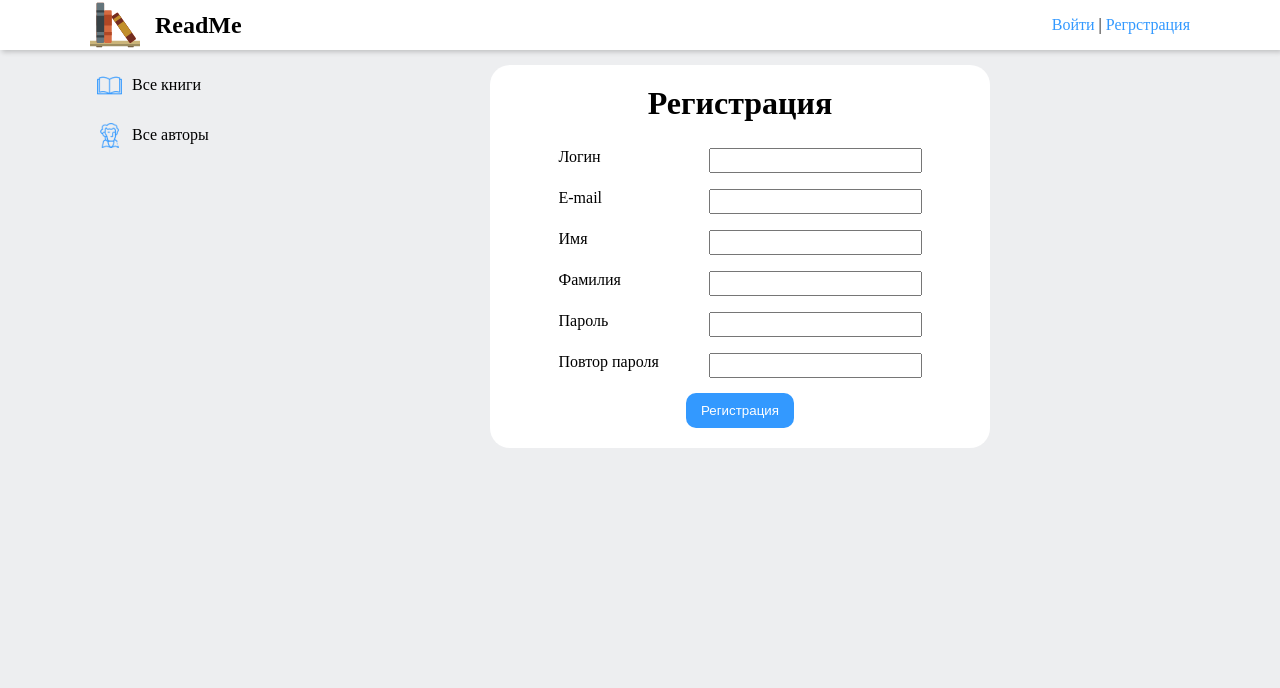
After one commit to buzzakka/Django_Library, a Django app: page /users/register/ in a window 1280 px wide. The commit adds this page. Shown: the top 688 px of the page. Run offline with Django 4.2, Linux system fonts and the light colour scheme; some web fonts are replaced.

```diff
--- a/ReadMe/Catalog/static/Catalog/css/style.css
+++ b/ReadMe/Catalog/static/Catalog/css/style.css
@@ -261,3 +261,23 @@
 .authorization-form form {
     text-align: center;
 }
+
+.pagination {
+    display: flex;
+    margin: 0 auto;
+    align-items: center;
+    justify-content: center;
+}
+
+.page-num {
+    display: inline-block;
+    width: 50px;
+    height: 50px;
+    margin-right: 15px;
+    color: #3399FF;
+    font-size: 17px;
+}
+
+.page-num-selected {
+
+}
--- a/ReadMe/Catalog/templates/catalog/base.html
+++ b/ReadMe/Catalog/templates/catalog/base.html
@@ -1,4 +1,5 @@
 {% load static %}
+{% load catalog_tags %}
 
 <!DOCTYPE html>
 <html lang="en">
@@ -30,7 +31,10 @@
                     {% if user.is_authenticated %}
                         <p>{{ user.username }} | <a href="{% url 'users:logout' %}" class="logout underline-link">Выйти</a></p>
                     {% else %}
-                        <a href="{% url 'users:login' %}" class="login underline-link">Войти</a>
+                        <p>
+                            <a href="{% url 'users:login' %}" class="login underline-link">Войти</a> |
+                            <a href="{% url 'users:register' %}" class="login underline-link">Регрстрация</a>
+                        </p>
                     {% endif %}
                 </div>
             </div>
@@ -58,14 +62,17 @@
                                 <span>Моя полка</span>
                             </li>
                         </a>
+                        {% if request.user|has_group:"staff" %}
                         <a href="{% url 'add_book' %}" class=""><li>Добавить книгу</li></a>
                         <a href="{% url 'add_author' %}" class=""><li>Добавить автора</li></a>
                         <a href="{% url 'add_genre' %}" class=""><li>Добавить жанр</li></a>
+                        {% endif %}
                         {% endif %}
                     </ul>
                 </div>
                 <div class="content">
                     {% block content %}{% endblock %}
+                    {% include "catalog/common/paginator.html" %}
                 </div>
             </div>
         </main>
--- a/ReadMe/Catalog/templates/catalog/books/book_detail.html
+++ b/ReadMe/Catalog/templates/catalog/books/book_detail.html
@@ -1,13 +1,16 @@
 {% extends "catalog/base.html" %}
 {% load static %}
+{% load catalog_tags %}
 
 {% block content %}
 
 <div class="post-object big-object book">
     <h1>
         {{ book.title }}
+        {% if request.user|has_group:"staff" %}
         <a href="{% url 'edit_book' slug=book.slug %}" class="edit-object">[Редактировать]</a>
         <a href="{% url 'delete_book' slug=book.slug %}" class="edit-object">[Удалить]</a>
+        {% endif %}
     </h1>
     <div class="big-object__info">
         <div>
--- a/ReadMe/Catalog/urls.py
+++ b/ReadMe/Catalog/urls.py
@@ -5,16 +5,16 @@
 
 urlpatterns = [
     path("", views.Index.as_view(), name="index"),
-    re_path(r"^books/$", views.BookListView.as_view(), name="books"),
-    path("book/<slug:slug>", views.BookDetailView.as_view(), name="book_detail"),
     re_path(r"^authors/$", views.AuthorListView.as_view(), name="authors"),
+    path("authors/add_author", views.AddAuthor.as_view(), name="add_author"),
     path("author/<slug:slug>", views.AuthorDetailView.as_view(), name="author_detail"),
-    path("authors/add_author", views.AddAuthor.as_view(), name="add_author"),
     path("author/<slug:slug>/edit", views.EditAuthor.as_view(), name="edit_author"),
     path("author/<slug:slug>/delete", views.DeleteAuthor.as_view(), name="delete_author"),
 
+    re_path(r"^books/$", views.BookListView.as_view(), name="books"),
     path("books/add_book", views.AddBook.as_view(), name="add_book"),
     path("books/add_genre", views.AddGenre.as_view(), name="add_genre"),
+    path("book/<slug:slug>", views.BookDetailView.as_view(), name="book_detail"),
     path("book/<slug:slug>/edit", views.EditBook.as_view(), name="edit_book"),
     path("book/<slug:slug>/delete", views.DeleteBook.as_view(), name="delete_book"),
 
--- a/ReadMe/ReadMe/settings.py
+++ b/ReadMe/ReadMe/settings.py
@@ -125,3 +125,8 @@
 # https://docs.djangoproject.com/en/4.2/ref/settings/#default-auto-field
 
 DEFAULT_AUTO_FIELD = 'django.db.models.BigAutoField'
+
+AUTHENTICATION_BACKENDS = [
+    "django.contrib.auth.backends.ModelBackend",
+    'users.authentication.EmailAuthBackend',
+]
--- a/ReadMe/users/forms.py
+++ b/ReadMe/users/forms.py
@@ -1,5 +1,28 @@
 from django import forms
+from django.contrib.auth import get_user_model
+from django.contrib.auth.forms import UserCreationForm
 
 class LoginUserForm(forms.Form):
-    username = forms.CharField(label="Логин", widget=forms.TextInput(attrs={'class': 'form-input'}))
-    password = forms.CharField(label="Пароль", widget=forms.PasswordInput(attrs={'class': 'form-input'}))
+    username = forms.CharField(label="Логин", widget=forms.TextInput())
+    password = forms.CharField(label="Пароль", widget=forms.PasswordInput())
+
+
+class RegisterUserForm(UserCreationForm):
+    username = forms.CharField(label="Логин")
+    password1 = forms.CharField(label="Пароль", widget=forms.PasswordInput())
+    password2 = forms.CharField(label="Повтор пароля", widget=forms.PasswordInput())
+
+    class Meta:
+        model = get_user_model()
+        fields = ['username', 'email', 'first_name', 'last_name', 'password1', 'password2']
+        labels = {
+            'email': 'E-mail',
+            'first_name': 'Имя',
+            'second_name': 'Фамилия',
+        }
+
+    def clean_email(self):
+        email = self.cleaned_data['email']
+        if get_user_model().objects.filter(email=email).exists():
+            raise forms.ValidationError('Пользователь с таким E-mail уже существует')
+        return email
--- /dev/null
+++ b/ReadMe/users/templates/users/register.html
@@ -0,0 +1,19 @@
+{% extends "catalog/base.html" %}
+
+{% block content %}
+<div class="post-object authorization-form">
+<h1>Регистрация</h1>
+
+<form method="post">
+    {% csrf_token %}
+    <input type="hidden" name="next" value="{{ next }}">
+    <div class="form-error">{{ form.non_field_error }}</div>
+    {% for f in form %}
+    <p><label for="form-label" for="{{ f.id_for_label }}">{{ f.label }}</label>{{ f }}</p>
+    <div class="form-error">{{ f.errors }}</div>
+    {% endfor %}
+    <button type="submit" class="button">Регистрация</button>
+</form>
+</div>
+
+{% endblock %}
--- a/ReadMe/users/urls.py
+++ b/ReadMe/users/urls.py
@@ -6,4 +6,5 @@
 urlpatterns = [
     path("login/", views.LoginUser.as_view(), name="login"),
     path("logout/", views.logout_user, name="logout"),
+    path("register/", views.RegisterUser.as_view(), name="register"),
 ]
--- a/ReadMe/users/views.py
+++ b/ReadMe/users/views.py
@@ -3,7 +3,9 @@
 from django.contrib.auth.forms import AuthenticationForm
 from django.shortcuts import render, HttpResponseRedirect, HttpResponse
 from django.urls import reverse_lazy
-from .forms import LoginUserForm
+from django.views.generic import CreateView
+
+from .forms import RegisterUserForm
 
 
 class LoginUser(LoginView):
@@ -14,20 +16,25 @@
     def get_success_url(self) -> str:
         return reverse_lazy('index')
 
+class RegisterUser(CreateView):
+    form_class = RegisterUserForm
+    template_name = 'users/register.html'
+    extra_context = {'title': 'Регистрация'}
 
-# def login_user(request):
+    def get_success_url(self) -> str:
+        return reverse_lazy('index')
+
+# def register(request):
 #     if request.method == 'POST':
-#         form = LoginUserForm(request.POST)
+#         form = RegisterUserForm(request.POST)
 #         if form.is_valid():
-#             cd = form.cleaned_data
-#             user = authenticate(request, username=cd['username'], password=cd['password'])
-
-#             if user and user.is_active:
-#                 login(request, user)
-#                 return HttpResponseRedirect(reverse_lazy('index'))
+#             user = form.save(commit=False)
+#             user.set_password(form.cleaned_data['password'])
+#             user.save()
+#             return render(request, 'users/register_done.html')
 #     else:
-#         form = LoginUserForm()
-#     return render(request, 'users/login.html', {'form': form})
+#         form = RegisterUserForm()
+#     return render(request, 'users/register.html', {'form': form})
 
 
 def logout_user(request):
```
Also changed, not shown: ReadMe/Catalog/templates/catalog/authors/author_detail.html (+5 -2 lines), ReadMe/Catalog/templates/catalog/common/paginator.html (+0 -18 lines), ReadMe/Catalog/templatetags/catalog_tags.py (added, +7 -0 lines), ReadMe/Catalog/views.py (+28 -9 lines), ReadMe/users/authentication.py (added, +21 -0 lines), ReadMe/users/templates/users/profile.html (added, +19 -0 lines), ReadMe/Catalog/templatetags/__init__.py (added).
